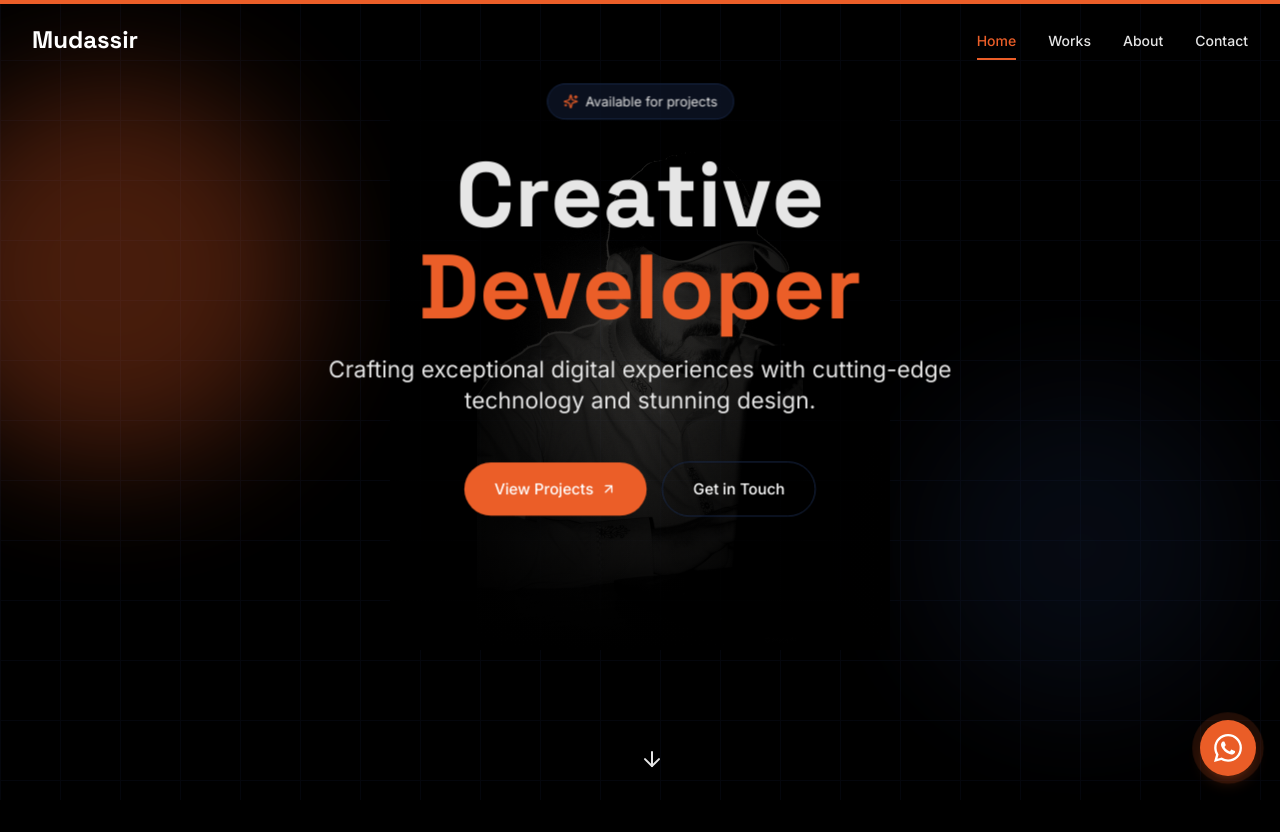
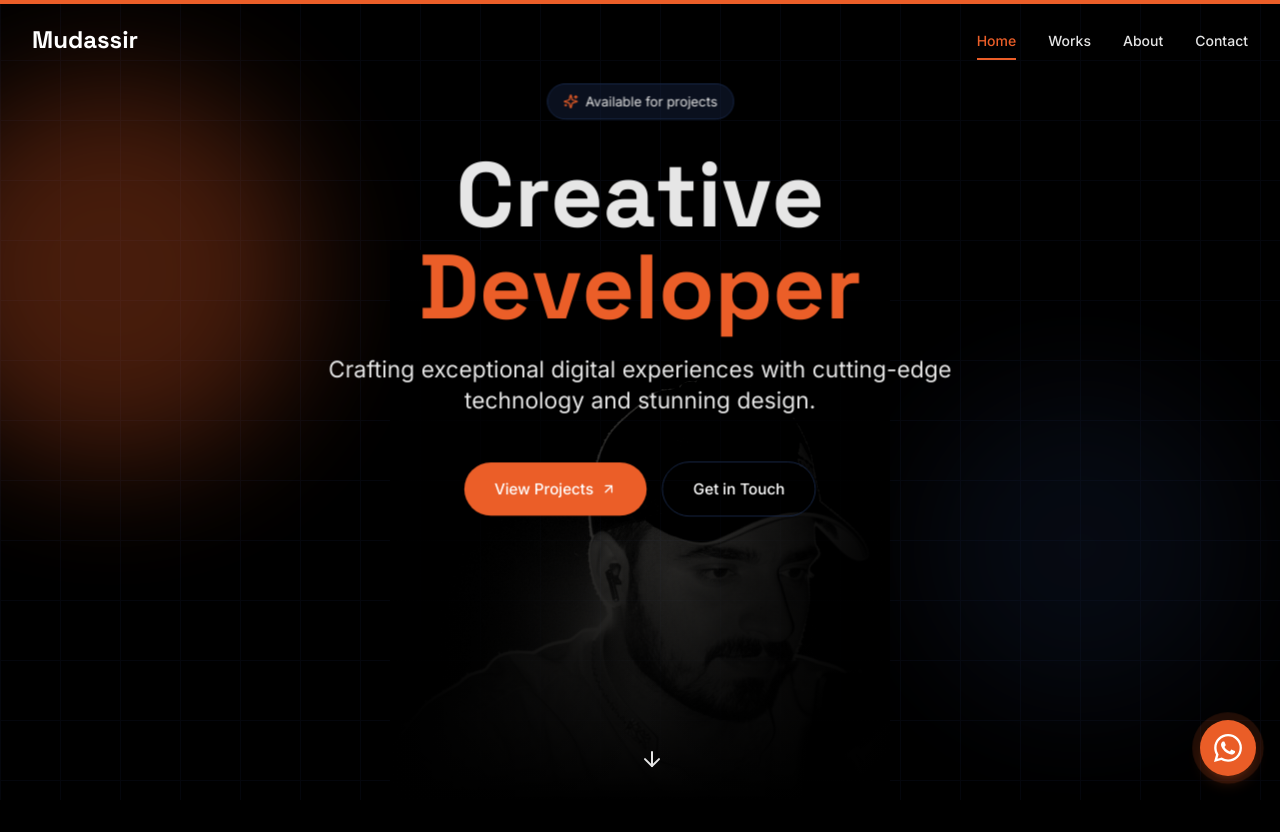
Before and after one commit to imdudassir943/creative-portfolio, a Next.js app in the folder frontend/: page / in a window 1280 px wide. Shown: the top 832 px of the page. Built offline with nearby package versions, Linux system fonts and the light colour scheme.

Commit message:
style: configure responsive hero portrait sizing and alignment for mobile/desktop

```diff
--- a/frontend/app/page.tsx
+++ b/frontend/app/page.tsx
@@ -130,25 +130,26 @@ export default function HomePage() {
         />
 
         {/* Developer Portrait Background Layer */}
-        <motion.div
-          initial={{ opacity: 0, scale: 0.9, x: '-50%', y: '-50%' }}
-          animate={{ opacity: 1, scale: 1, x: '-50%', y: '-50%' }}
-          transition={{ duration: 1.5, ease: 'easeOut', delay: 0.8 }}
-          className="absolute top-[45%] left-1/2 w-[280px] sm:w-[400px] md:w-[500px] h-[380px] sm:h-[480px] md:h-[580px] z-0 pointer-events-none select-none"
-        >
-          <div className="relative w-full h-full">
+        <div className="absolute top-[45%] md:top-auto md:bottom-0 left-1/2 -translate-x-1/2 -translate-y-1/2 md:translate-y-0 w-[280px] sm:w-[400px] md:w-[500px] h-[380px] sm:h-[480px] md:h-[550px] z-0 pointer-events-none select-none">
+          <motion.div
+            initial={{ opacity: 0, scale: 0.95 }}
+            animate={{ opacity: 1, scale: 1 }}
+            transition={{ duration: 1.5, ease: 'easeOut', delay: 0.8 }}
+            className="relative w-full h-full"
+          >
             <Image
               src="/developer.jpg"
               alt="Developer"
               fill
-              className="object-contain grayscale contrast-125 brightness-[0.55] sepia-[15%] opacity-40 transition-all duration-700 hover:brightness-75"
+              className="object-contain md:object-cover md:object-top grayscale contrast-125 brightness-[0.55] sepia-[15%] opacity-40 transition-all duration-700 hover:brightness-75"
               priority
             />
             {/* Smooth edge fade overlays to blend into black background */}
-            <div className="absolute inset-0 bg-gradient-to-t from-black via-transparent to-black/35" />
+            <div className="absolute inset-0 bg-gradient-to-t from-black via-transparent to-black/30 md:to-transparent" />
+            <div className="absolute inset-0 bg-gradient-to-b from-black/10 md:from-transparent via-transparent to-transparent" />
             <div className="absolute inset-0 bg-gradient-to-r from-black via-transparent to-black" />
-          </div>
-        </motion.div>
+          </motion.div>
+        </div>
 
         <motion.div
           className="relative z-10 max-w-7xl mx-auto px-6 lg:px-8 text-center"
```
